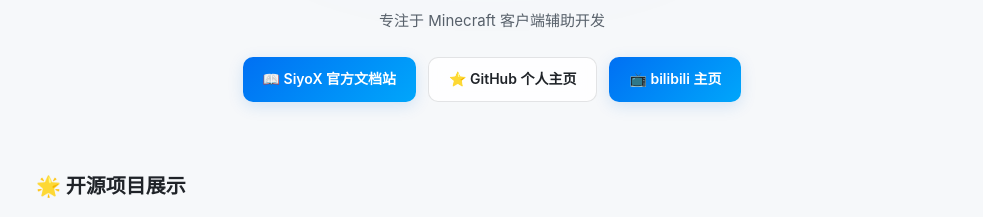
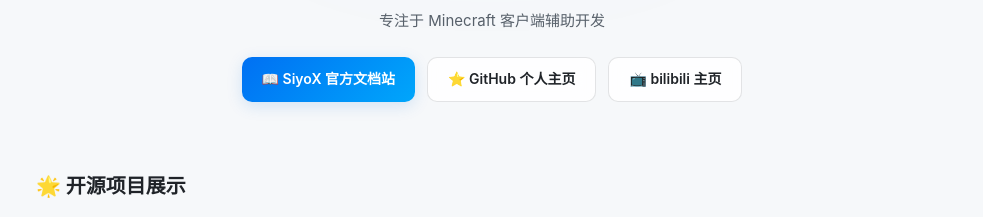
Before and after one commit to XiYueMax/XiYueMax.github.io, a website: page index.html in a window 1280 px wide. Shown: the part 350-567 px from the top of the page, without its empty margins (148-1131 px from the left). Drawn offline with Linux system fonts and the light colour scheme.

Commit message:
Update index.html

```diff
--- a/index.html
+++ b/index.html
@@ -405,7 +405,7 @@
         <a href="https://github.com/XiYueMax" target="_blank" class="action-btn action-btn-secondary">
           ⭐️ GitHub 个人主页
         </a>
-        <a href="https://space.bilibili.com/3494362705038117/upload/video" target="_blank" class="action-btn action-btn-primary">
+        <a href="https://space.bilibili.com/3494362705038117/upload/video" target="_blank" class="action-btn action-btn-secondary">
           📺 bilibili 主页
         </a>
       </div>
```
